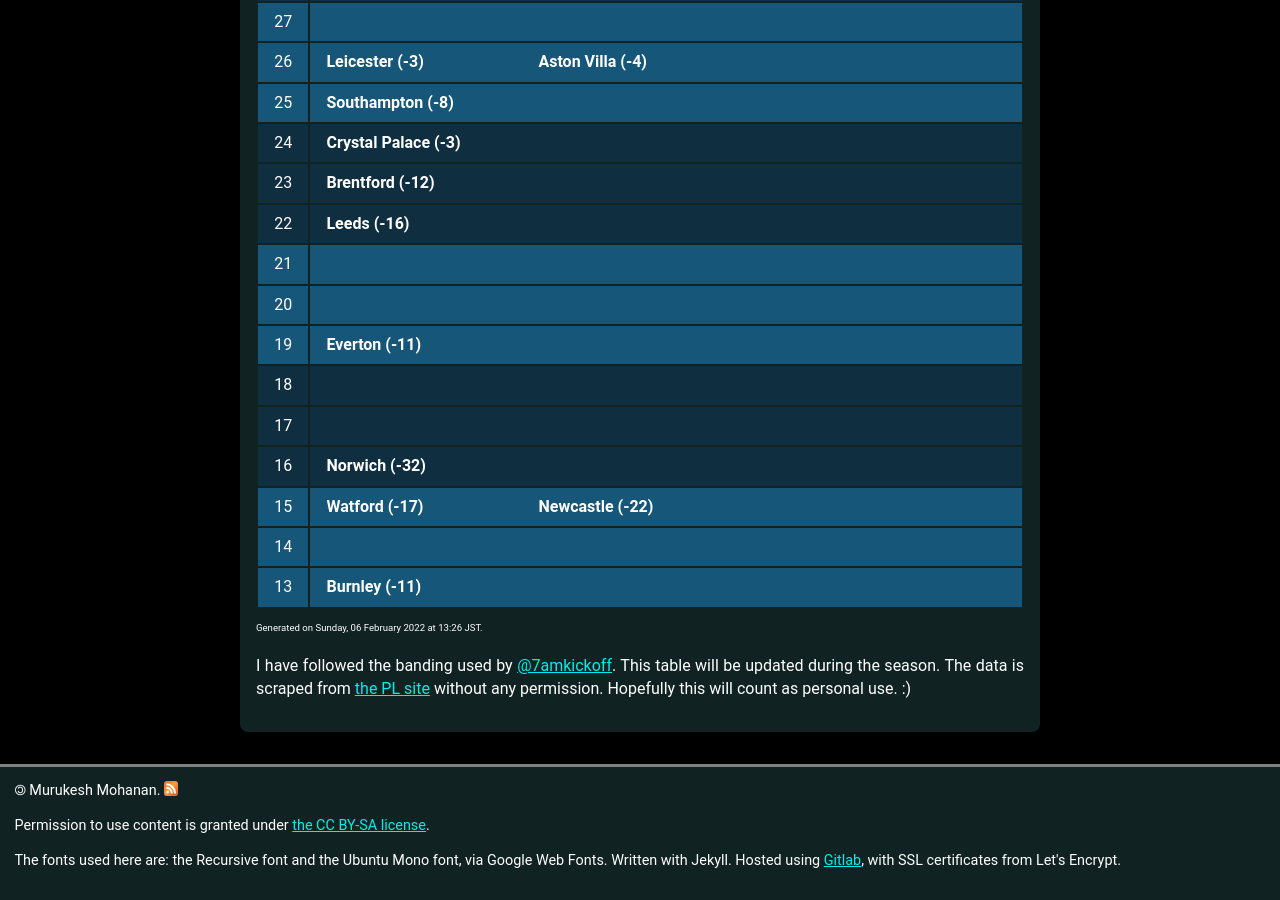
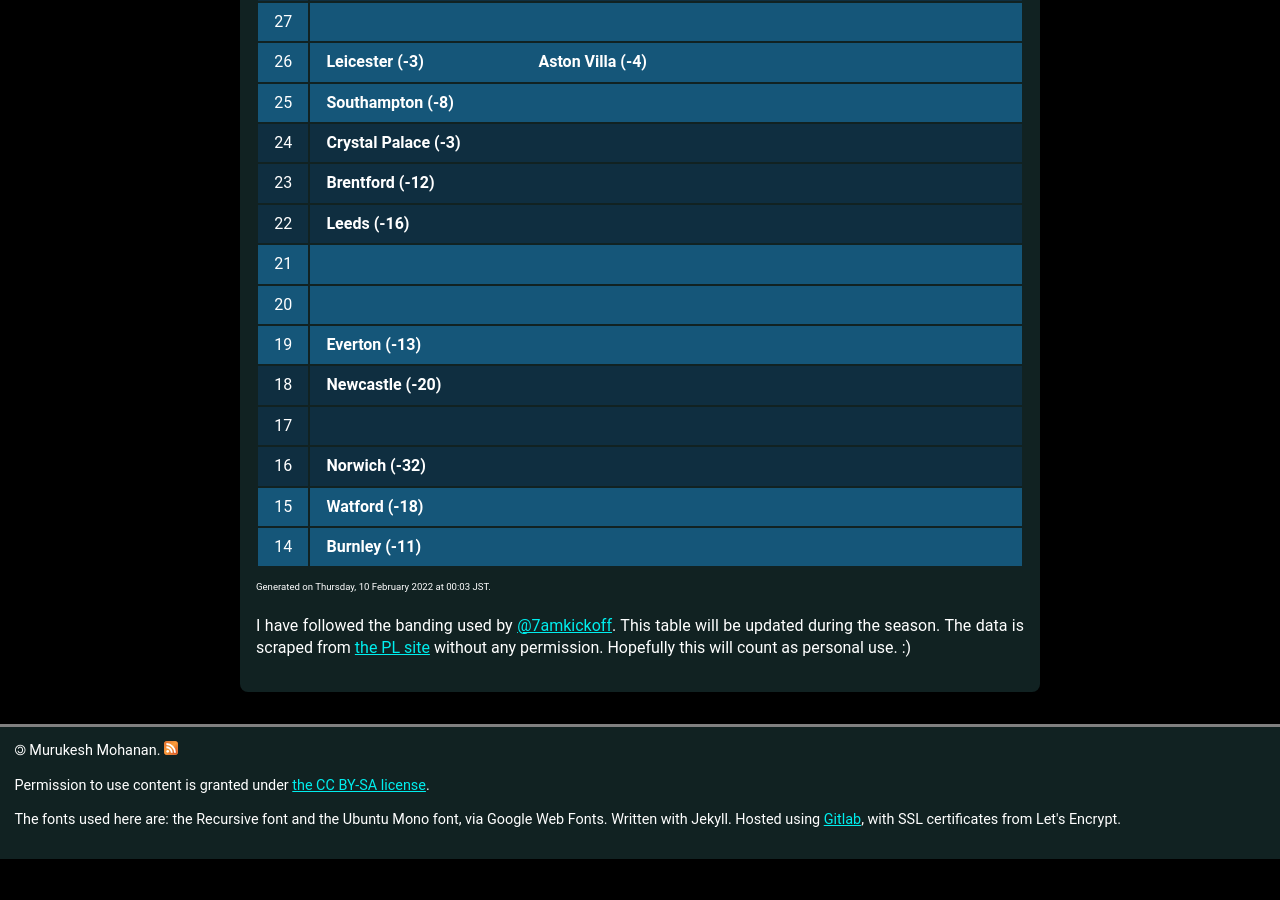
Before and after one commit to muru/muru.github.io, a Jekyll site: the page built from resources.md, in a window 1280 px wide and 900 px high, scrolled down 2695 px. Built offline with Jekyll 4.4.1, drawn with Linux system fonts in a browser that asks for light colours; some web fonts are replaced; after the commit the page ends 3554 px from its top, so only the background shows below that; some of the changed text lies outside the part shown.

Commit message:
updated cann-table: Thu 10 Feb 00:03:22 JST 2022

```diff
--- a/cann-table.html
+++ b/cann-table.html
@@ -91,23 +91,23 @@
 	<tr class="cann-row-2">
 		<td class="cann-point"> 40 </td>
 		<td class="cann-clubs">
+			<span class="club-name"> West Ham (11) </span>
 		</td>
  	</tr>
 	<tr class="cann-row-1">
 		<td class="cann-point"> 39 </td>
 		<td class="cann-clubs">
+			<span class="club-name"> Man Utd (6) </span>
 		</td>
  	</tr>
 	<tr class="cann-row-1">
 		<td class="cann-point"> 38 </td>
 		<td class="cann-clubs">
-			<span class="club-name"> Man Utd (6) </span>
 		</td>
  	</tr>
 	<tr class="cann-row-1">
 		<td class="cann-point"> 37 </td>
 		<td class="cann-clubs">
-			<span class="club-name"> West Ham (10) </span>
 		</td>
  	</tr>
 	<tr class="cann-row-2">
@@ -208,12 +208,13 @@
 	<tr class="cann-row-1">
 		<td class="cann-point"> 19 </td>
 		<td class="cann-clubs">
-			<span class="club-name"> Everton (-11) </span>
+			<span class="club-name"> Everton (-13) </span>
 		</td>
  	</tr>
 	<tr class="cann-row-2">
 		<td class="cann-point"> 18 </td>
 		<td class="cann-clubs">
+			<span class="club-name"> Newcastle (-20) </span>
 		</td>
  	</tr>
 	<tr class="cann-row-2">
@@ -230,20 +231,14 @@
 	<tr class="cann-row-1">
 		<td class="cann-point"> 15 </td>
 		<td class="cann-clubs">
-			<span class="club-name"> Watford (-17) </span>
-			<span class="club-name"> Newcastle (-22) </span>
+			<span class="club-name"> Watford (-18) </span>
 		</td>
  	</tr>
 	<tr class="cann-row-1">
 		<td class="cann-point"> 14 </td>
 		<td class="cann-clubs">
-		</td>
- 	</tr>
-	<tr class="cann-row-1">
-		<td class="cann-point"> 13 </td>
-		<td class="cann-clubs">
 			<span class="club-name"> Burnley (-11) </span>
 		</td>
  	</tr>
 </table>
-<span id="cann-gen-note"> Generated on  Sunday, 06 February 2022 at 13:26 JST. </span>
+<span id="cann-gen-note"> Generated on  Thursday, 10 February 2022 at 00:03 JST. </span>
```
